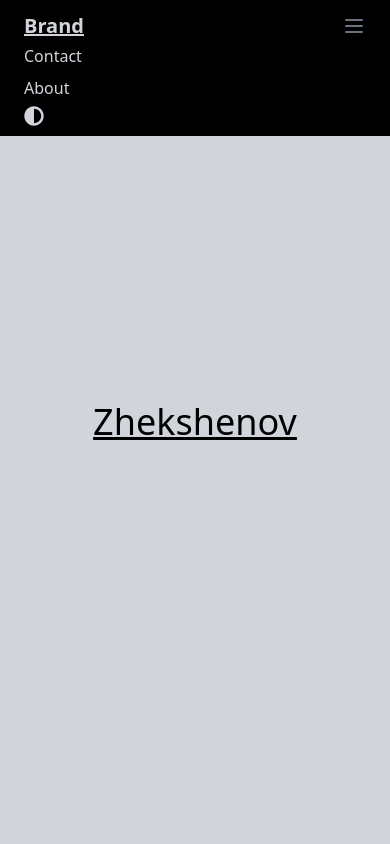
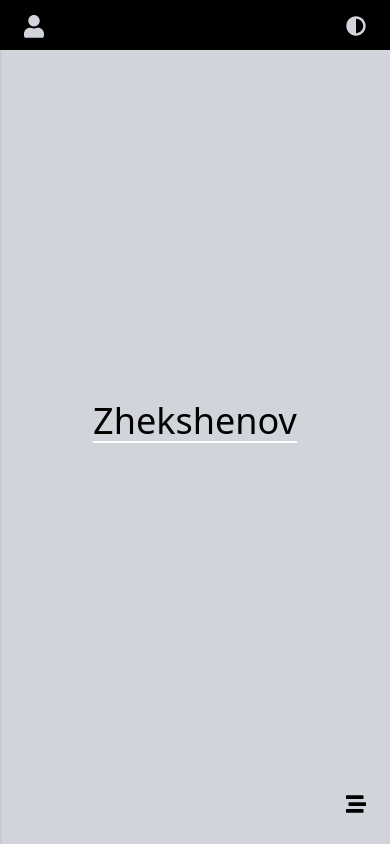
Before and after one commit to Kalys01/kalyszhekshenov.github.io, a Vue app: page / in a window 390 px wide. Built offline with nearby package versions, Linux system fonts and the light colour scheme.

Commit message:
added new button hamburger menu and sideBar

```diff
--- a/src/App.vue
+++ b/src/App.vue
@@ -1,41 +1,49 @@
 <template>
   <div id="app">
-    <Nav-bar/>
-    <component :is="layout">
-      <router-view/>
-    </component>
+    <div class="relative">
+      <TheNavBar />
+      <component :is="layout">
+        <router-view />
+      </component>
+      <HamburgerMenu />
+      <div
+         id="btn"
+        class="absolute z-0 border-black top-0 -left-52 shadow w-52 h-full bg-black md:hidden dark:bg-gray-300"
+      ></div>
+    </div>
   </div>
 </template>
 
 <script>
-import NavBar from '@/components/NavBar'
-import { mapGetters } from 'vuex'
+import TheNavBar from "@/components/TheNavBar.vue";
+import HamburgerMenu from "@/components/HamburgerMenu.vue";
+import { mapGetters } from "vuex";
 
 export default {
   name: "App",
   components: {
-    NavBar
+    TheNavBar,
+    HamburgerMenu
   },
   beforeMount() {
     this.$store.dispatch("INIT_THEME");
   },
   computed: {
     layout() {
-      const layoutName = this.$route.meta.layout || 'MainLayout';
-      return () => import(`@/layouts/${layoutName}.vue`)
+      const layoutName = this.$route.meta.layout || "MainLayout";
+      return () => import(`@/layouts/${layoutName}.vue`);
     },
-    ...mapGetters({theme: "GET_THEME"})
+    ...mapGetters({ theme: "GET_THEME" })
   },
   watch: {
     theme(newTheme, oldTheme) {
       newTheme === "light"
-      ? document.querySelector("html").classList.remove('dark')
-      : document.querySelector("html").classList.add('dark');
-    },
-  },
+        ? document.querySelector("body").classList.remove("dark")
+        : document.querySelector("body").classList.add("dark");
+    }
+  }
 };
 </script>
 
 <style lang="scss">
-
 </style>
```
